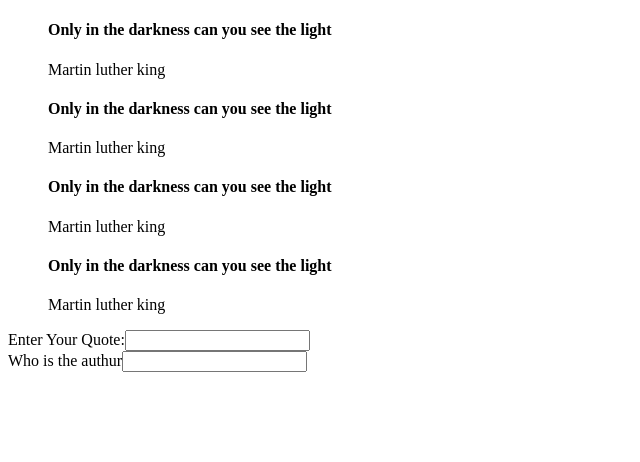
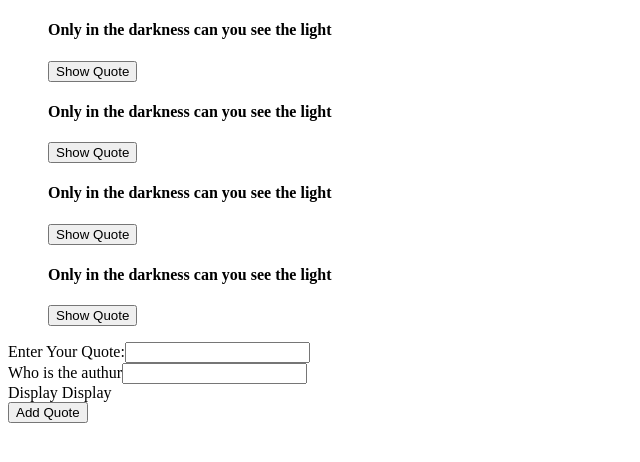
Before and after one commit to dancan-sandys/Quotes-app, an Angular app: page / in a window 1280 px wide. Shown: the top 462 px of the page, without its empty margins (0-640 px from the left). Built offline with nearby package versions, Linux system fonts and the light colour scheme.

Commit message:
add the forms module and enable form validation and submition

```diff
--- a/src/app/app.module.ts
+++ b/src/app/app.module.ts
@@ -1,5 +1,6 @@
 import { BrowserModule } from '@angular/platform-browser';
 import { NgModule } from '@angular/core';
+import { FormsModule } from '@angular/forms';
 
 import { AppRoutingModule } from './app-routing.module';
 import { AppComponent } from './app.component';
@@ -16,6 +17,7 @@
   ],
   imports: [
     BrowserModule,
+    FormsModule,
     AppRoutingModule
   ],
   providers: [],
--- a/src/app/quote-form/quote-form.component.html
+++ b/src/app/quote-form/quote-form.component.html
@@ -1,13 +1,24 @@
-<form action="submit">
+<form (ngSubmit)='submitQuote()' #quoteForm='ngForm' action="submit">
     <div class="formgroup">
-        <label for="quote">Enter Your Quote:<input type="text" id="quote" ></label>
+        <label for="quote">Enter Your Quote:<input type="text" id="quote" [(ngModel)]  = "newQuote.name" name="name" #name = 'ngModel' required></label>
+        <div [hidden]="name.valid || name.pristine" class="alert alert-danger">
+
+            <p> Name field is required </p>
+        </div>
+
     </div>
 
     <div class="formgroup">
-        <label for="quote">Who is the authur<input type="text" id="quote" ></label>
+        <label for="quote">Who is the authur<input type="text" id="quote" [(ngModel)] = "newQuote.details" name="details" #details = 'ngModel' required></label>
+        <div [hidden]="details.valid || details.pristine" class="alert alert-danger">
+            <p>Quote details are required</p>
+        </div>
+
     </div>
 
+    Display {{newQuote.name}} Display {{newQuote.details}}
 
-
-
+    <div>
+        <button type="submit">Add Quote</button>
+    </div>
 </form>
--- a/src/app/quote-form/quote-form.component.ts
+++ b/src/app/quote-form/quote-form.component.ts
@@ -1,4 +1,5 @@
-import { Component, OnInit } from '@angular/core';
+import { Component, OnInit, Output, EventEmitter } from '@angular/core';
+import { Quote } from '../quote'
 
 @Component({
   selector: 'app-quote-form',
@@ -7,6 +8,15 @@
 })
 export class QuoteFormComponent implements OnInit {
 
+
+
+  newQuote = new Quote(``, ``);
+
+  @Output() addQuote = new EventEmitter<Quote>();
+
+  submitQuote() {
+    this.addQuote.emit(this.newQuote)
+  }
   constructor() { }
 
   ngOnInit(): void {
--- a/src/app/quote.ts
+++ b/src/app/quote.ts
@@ -1,5 +1,8 @@
 export class Quote {
-    constructor(public name:string, public details:any){
+    showQuote: Boolean;
+
+    constructor(public name: string, public details: any) {
+        this.showQuote = false;
 
     }
 }
--- a/src/app/quotes/quotes.component.html
+++ b/src/app/quotes/quotes.component.html
@@ -1,9 +1,13 @@
-<ul *ngFor='let quote of quotes'>
+<ul *ngFor='let quote of quotes' let i='index'>
 
     <h4>{{quote.name}}</h4>
 
-    <app-quote-details [quote]='quote'></app-quote-details>
+    <button (click)='toggleQuote(i)'>Show Quote</button>
+
+    <div *ngIf='quote.showQuote'>
+        <app-quote-details [quote]='quote'></app-quote-details>
+    </div>
 
 </ul>
 
-<app-quote-form></app-quote-form>
+<app-quote-form (addQuote)="addNewQuote($event)"></app-quote-form>
--- a/src/app/quotes/quotes.component.ts
+++ b/src/app/quotes/quotes.component.ts
@@ -14,6 +14,14 @@
   new Quote(`Only in the darkness can you see the light`, `Martin luther king`),
   new Quote(`Only in the darkness can you see the light`, `Martin luther king`)
 ]
+
+addNewQuote(quote){
+this.quotes.push(quote)
+}
+
+toggleQuote(index){
+  this.quotes[index].showQuote = !this.quotes[index].showQuote
+}
   constructor() { }
 
   ngOnInit(): void {
```
